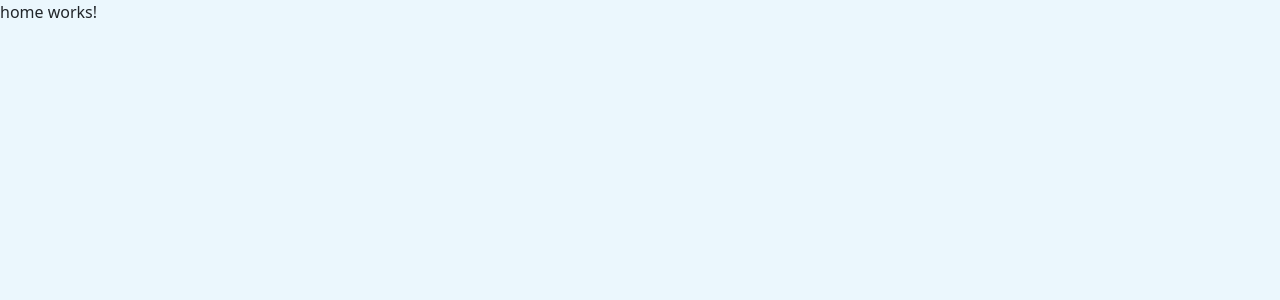
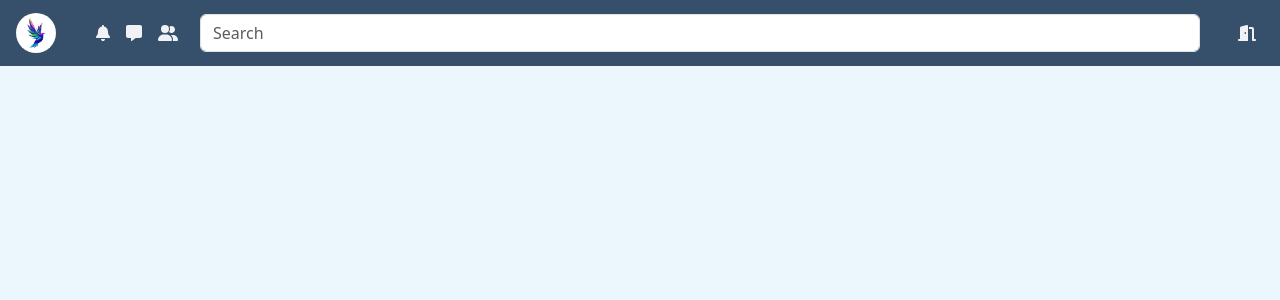
Before and after one commit to Goldfinch95/cosy, an Angular app: page /home in a window 1280 px wide. Shown: the top 300 px of the page. Built offline with nearby package versions, Linux system fonts and the light colour scheme.

Commit message:
se creo el componente navbar y sus estilos

```diff
--- /dev/null
+++ b/src/app/components/navbar/navbar.component.css
@@ -0,0 +1,11 @@
+.navbar{
+    background-color: #36506C;
+}
+
+.logo_container{
+    padding-left: 1rem;
+}
+
+input{
+    width: 1000px;
+}
--- /dev/null
+++ b/src/app/components/navbar/navbar.component.html
@@ -0,0 +1,40 @@
+<nav class="navbar navbar-expand-lg">
+    <a class="logo_container navbar-brand">
+        <img class="rounded-circle" src="../../../assets/logo/8_1sasa11.jpg" width="40" height="40">
+    </a>
+    <button class="navbar-toggler" type="button" data-toggle="collapse" data-target="#navbarNav" aria-controls="navbarNav" aria-expanded="false" aria-label="Toggle navigation">
+        <span class="navbar-toggler-icon"></span>
+    </button>
+    <div class="collapse navbar-collapse flex-grow-0" id="navbarNav">
+        <ul class="navbar-nav">
+            <li class="nav-item active">
+                <a class="nav-link" href="#"></a>
+            </li>
+            <li class="nav-item">
+                <a class="nav-link" href="#">
+                    <fa-icon [icon]="faBell" style="color: #F0F2F5;"></fa-icon>
+                </a>
+            </li>
+            <li class="nav-item">
+                <a class="nav-link" href="#">
+                    <fa-icon [icon]="faMessage" style="color: #F0F2F5;"></fa-icon>
+                </a>
+            </li>
+            <li class="nav-item">
+                <a class="nav-link" href="#">
+                    <fa-icon [icon]="faUserGroup" style="color: #F0F2F5;"></fa-icon>
+                </a>
+            </li>
+        </ul>
+    </div>
+    <div class="d-flex justify-content-center align-items-center flex-grow-1">
+        <form class="form-inline my-2 my-lg-0">
+            <input class="form-control mr-sm-2 " type="search" placeholder="Search" aria-label="Search">
+        </form>
+    </div>
+    <div class="d-inline px-4">
+        <a class="nav-link" href="#">
+            <fa-icon [icon]="faDoorOpen" style="color: #F0F2F5;"></fa-icon>
+        </a>
+    </div>
+</nav>
--- /dev/null
+++ b/src/app/components/navbar/navbar.component.ts
@@ -0,0 +1,17 @@
+import { Component } from '@angular/core';
+import { FontAwesomeModule } from '@fortawesome/angular-fontawesome';
+import { faBell, faDoorOpen, faMessage, faUserGroup,  } from '@fortawesome/free-solid-svg-icons';
+
+@Component({
+  selector: 'app-navbar',
+  standalone: true,
+  imports: [FontAwesomeModule],
+  templateUrl: './navbar.component.html',
+  styleUrl: './navbar.component.css'
+})
+export class NavbarComponent {
+  faBell = faBell;
+  faMessage = faMessage;
+  faUserGroup = faUserGroup;
+  faDoorOpen = faDoorOpen;
+}
--- a/src/app/pages/home/home.component.html
+++ b/src/app/pages/home/home.component.html
@@ -1 +1 @@
-<p>home works!</p>
+<app-navbar></app-navbar>
--- a/src/app/pages/home/home.component.ts
+++ b/src/app/pages/home/home.component.ts
@@ -1,9 +1,10 @@
 import { Component } from '@angular/core';
+import { NavbarComponent } from '../../components/navbar/navbar.component';
 
 @Component({
   selector: 'app-home',
   standalone: true,
-  imports: [],
+  imports: [NavbarComponent],
   templateUrl: './home.component.html',
   styleUrl: './home.component.css'
 })
```
Also changed, not shown: src/assets/logo/8_1sasa11.jpg (added), 1 other file (tests, documents, lock files or other folders).
